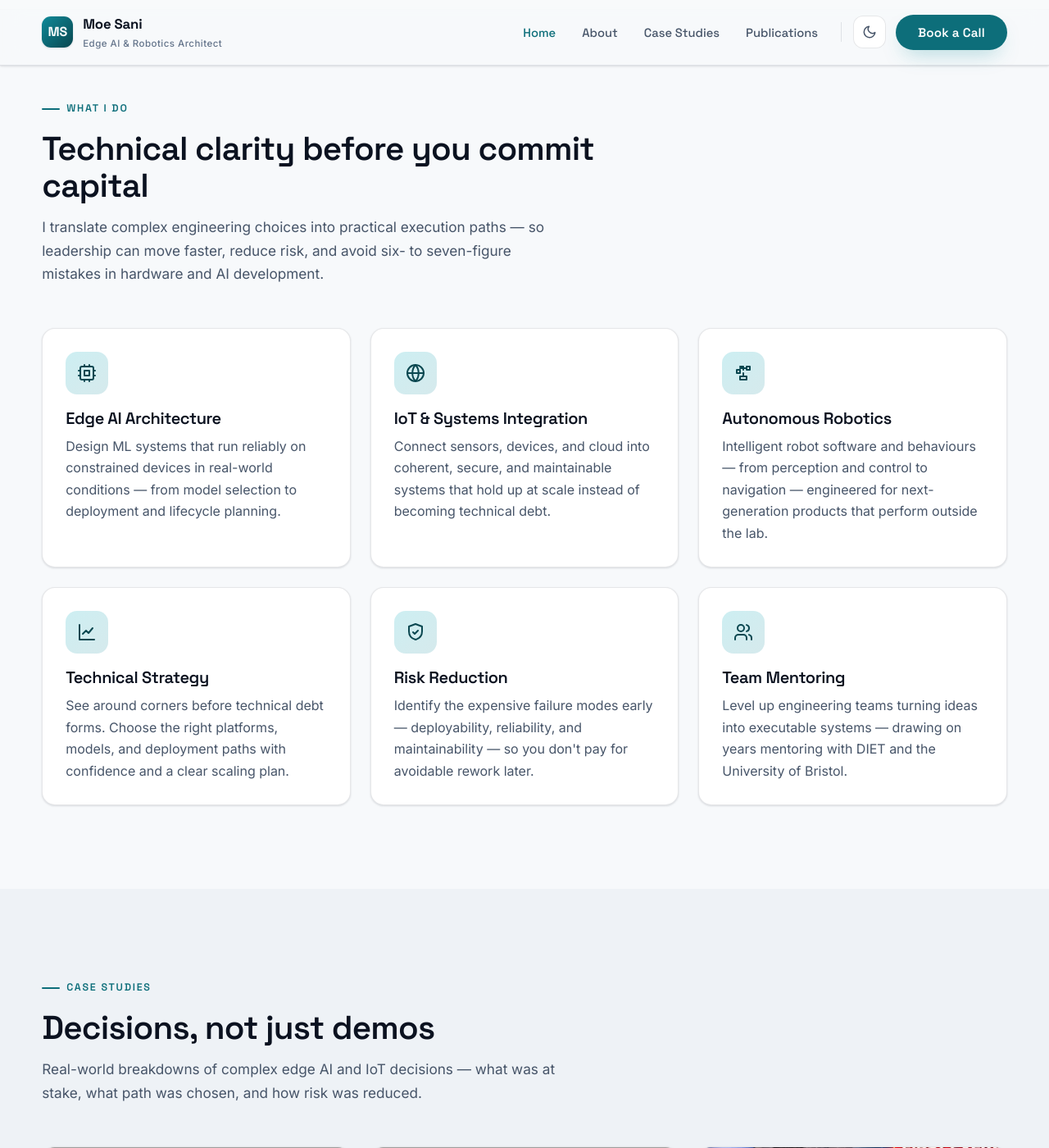
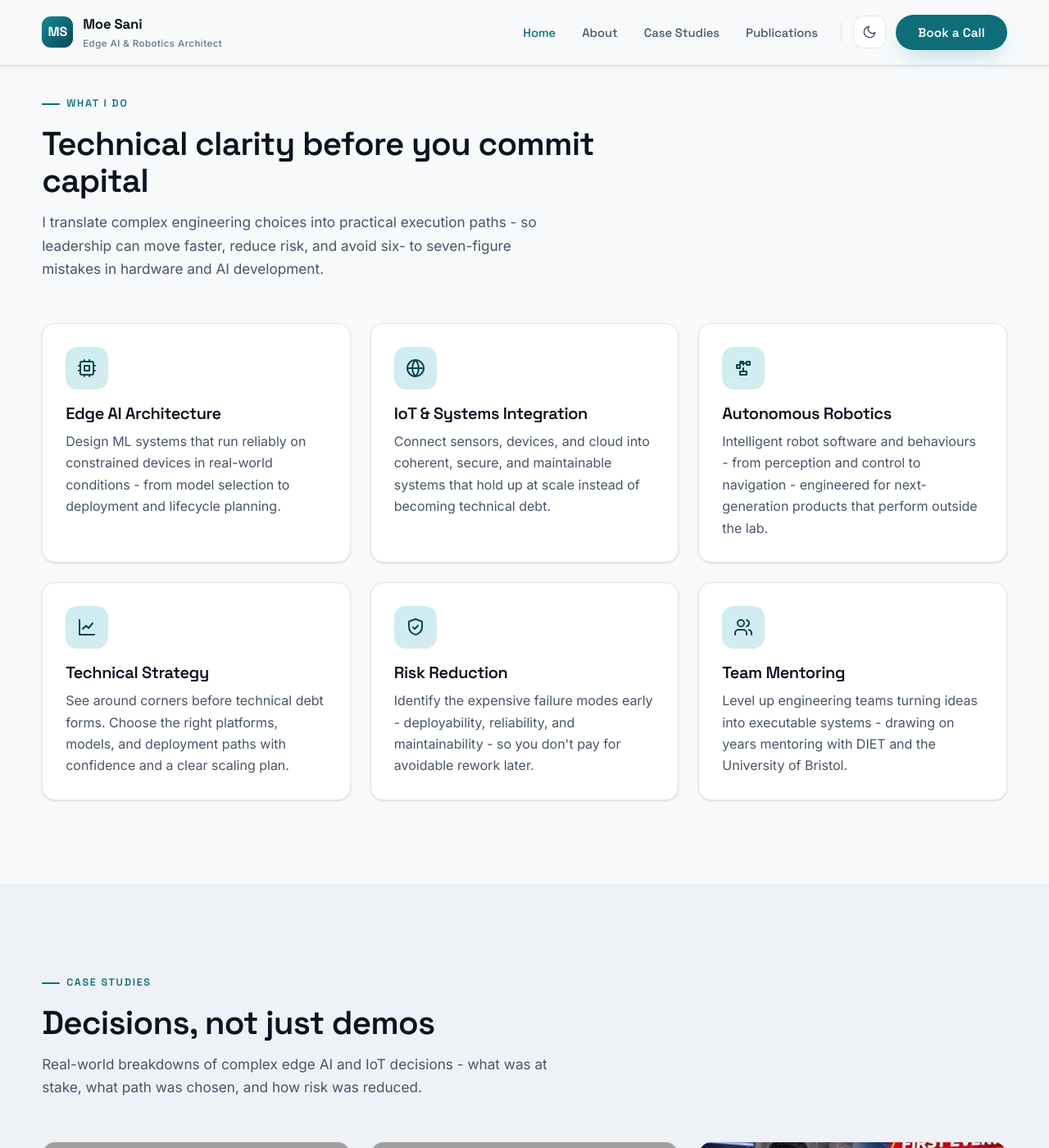
Before and after one commit to moe-sani/moe-sani.github.io, a Jekyll site: the page built from index.html, in a window 1280 px wide and 1400 px high, scrolled down 1093 px. Shown: the whole window at 82% size. Built offline with Jekyll 4.4.1, drawn with Linux system fonts in a browser that asks for light colours; some of the changed text lies outside the part shown; grey boxes are pictures that could not be loaded.

Commit message:
removed mdash

```diff
--- a/index.html
+++ b/index.html
@@ -1,7 +1,7 @@
 ---
 layout: default
-title: Moe Sani — Edge AI & Industrial Systems Architect
-description: Moe Sani architects scalable edge AI, IoT, and autonomous systems for industrial leaders — helping teams choose the right technical strategy the first time.
+title: Moe Sani - Edge AI & Industrial Systems Architect
+description: Moe Sani architects scalable edge AI, IoT, and autonomous systems for industrial leaders - helping teams choose the right technical strategy the first time.
 ---
 
 <section id="home" class="hero">
@@ -9,7 +9,7 @@ description: Moe Sani architects scalable edge AI, IoT, and autonomous systems f
     <div class="hero-copy reveal">
       <span class="hero-badge"><span class="dot" aria-hidden="true"></span> Available for advisory &amp; architecture engagements</span>
       <h1>Architecting scalable <span class="grad">Edge AI</span> for industrial leaders</h1>
-      <p class="hero-lede">I help companies building hardware and AI products avoid costly technical mistakes — designing edge intelligence systems that work in production and scale for the next five years.</p>
+      <p class="hero-lede">I help companies building hardware and AI products avoid costly technical mistakes - designing edge intelligence systems that work in production and scale for the next five years.</p>
       <div class="hero-actions">
         <a class="button button-primary" href="/#contact">
           Book a Strategy Call
@@ -39,7 +39,7 @@ description: Moe Sani architects scalable edge AI, IoT, and autonomous systems f
       <span>Edge Impulse (a Qualcomm Company)</span>
       <span>Dyson</span>
       <span>Bristol Robotics Lab</span>
-      <span>IIT — Istituto Italiano di Tecnologia</span>
+      <span>IIT - Istituto Italiano di Tecnologia</span>
       <span>University of Bristol</span>
     </div>
   </div>
@@ -50,13 +50,13 @@ description: Moe Sani architects scalable edge AI, IoT, and autonomous systems f
     <div class="section-head reveal">
       <span class="eyebrow">What I do</span>
       <h2 class="section-title">Technical clarity before you commit capital</h2>
-      <p class="section-lede">I translate complex engineering choices into practical execution paths — so leadership can move faster, reduce risk, and avoid six- to seven-figure mistakes in hardware and AI development.</p>
+      <p class="section-lede">I translate complex engineering choices into practical execution paths - so leadership can move faster, reduce risk, and avoid six- to seven-figure mistakes in hardware and AI development.</p>
     </div>
     <div class="card-grid">
       <article class="card service-card reveal">
         <span class="service-ico"><svg viewBox="0 0 24 24" fill="none" stroke="currentColor" stroke-width="2" stroke-linecap="round" stroke-linejoin="round" aria-hidden="true"><rect x="4" y="4" width="16" height="16" rx="2"/><path d="M9 9h6v6H9z"/><path d="M9 2v2M15 2v2M9 20v2M15 20v2M2 9h2M2 15h2M20 9h2M20 15h2"/></svg></span>
         <h3>Edge AI Architecture</h3>
-        <p>Design ML systems that run reliably on constrained devices in real-world conditions — from model selection to deployment and lifecycle planning.</p>
+        <p>Design ML systems that run reliably on constrained devices in real-world conditions - from model selection to deployment and lifecycle planning.</p>
       </article>
       <article class="card service-card reveal" data-delay="1">
         <span class="service-ico"><svg viewBox="0 0 24 24" fill="none" stroke="currentColor" stroke-width="2" stroke-linecap="round" stroke-linejoin="round" aria-hidden="true"><path d="M12 2a10 10 0 1 0 0 20 10 10 0 0 0 0-20z"/><path d="M2 12h20M12 2a15 15 0 0 1 0 20M12 2a15 15 0 0 0 0 20"/></svg></span>
@@ -66,7 +66,7 @@ description: Moe Sani architects scalable edge AI, IoT, and autonomous systems f
       <article class="card service-card reveal" data-delay="2">
         <span class="service-ico"><svg viewBox="0 0 24 24" fill="none" stroke="currentColor" stroke-width="2" stroke-linecap="round" stroke-linejoin="round" aria-hidden="true"><path d="M12 8V4H8M4 8h4v4H4zM16 4h4v4h-4zM8 16h8v4H8z"/><path d="M12 12v4M8 6h8"/></svg></span>
         <h3>Autonomous Robotics</h3>
-        <p>Intelligent robot software and behaviours — from perception and control to navigation — engineered for next-generation products that perform outside the lab.</p>
+        <p>Intelligent robot software and behaviours - from perception and control to navigation - engineered for next-generation products that perform outside the lab.</p>
       </article>
       <article class="card service-card reveal">
         <span class="service-ico"><svg viewBox="0 0 24 24" fill="none" stroke="currentColor" stroke-width="2" stroke-linecap="round" stroke-linejoin="round" aria-hidden="true"><path d="M3 3v18h18"/><path d="M7 14l4-4 3 3 5-6"/></svg></span>
@@ -76,12 +76,12 @@ description: Moe Sani architects scalable edge AI, IoT, and autonomous systems f
       <article class="card service-card reveal" data-delay="1">
         <span class="service-ico"><svg viewBox="0 0 24 24" fill="none" stroke="currentColor" stroke-width="2" stroke-linecap="round" stroke-linejoin="round" aria-hidden="true"><path d="M12 2 4 5v6c0 5 3.4 8.7 8 10 4.6-1.3 8-5 8-10V5l-8-3z"/><path d="m9 12 2 2 4-4"/></svg></span>
         <h3>Risk Reduction</h3>
-        <p>Identify the expensive failure modes early — deployability, reliability, and maintainability — so you don't pay for avoidable rework later.</p>
+        <p>Identify the expensive failure modes early - deployability, reliability, and maintainability - so you don't pay for avoidable rework later.</p>
       </article>
       <article class="card service-card reveal" data-delay="2">
         <span class="service-ico"><svg viewBox="0 0 24 24" fill="none" stroke="currentColor" stroke-width="2" stroke-linecap="round" stroke-linejoin="round" aria-hidden="true"><path d="M16 21v-2a4 4 0 0 0-4-4H6a4 4 0 0 0-4 4v2"/><circle cx="9" cy="7" r="4"/><path d="M22 21v-2a4 4 0 0 0-3-3.87M16 3.13a4 4 0 0 1 0 7.75"/></svg></span>
         <h3>Team Mentoring</h3>
-        <p>Level up engineering teams turning ideas into executable systems — drawing on years mentoring with DIET and the University of Bristol.</p>
+        <p>Level up engineering teams turning ideas into executable systems - drawing on years mentoring with DIET and the University of Bristol.</p>
       </article>
     </div>
   </div>
@@ -92,7 +92,7 @@ description: Moe Sani architects scalable edge AI, IoT, and autonomous systems f
     <div class="section-head reveal">
       <span class="eyebrow">Case Studies</span>
       <h2 class="section-title">Decisions, not just demos</h2>
-      <p class="section-lede">Real-world breakdowns of complex edge AI and IoT decisions — what was at stake, what path was chosen, and how risk was reduced.</p>
+      <p class="section-lede">Real-world breakdowns of complex edge AI and IoT decisions - what was at stake, what path was chosen, and how risk was reduced.</p>
     </div>
     <div class="card-grid">
       {% for post in site.posts limit:3 %}
@@ -162,7 +162,7 @@ description: Moe Sani architects scalable edge AI, IoT, and autonomous systems f
       <p class="section-lede">Watch my latest thinking on edge AI, robotics, and building systems that scale.</p>
     </div>
     <div class="video-wrap reveal">
-      <iframe src="https://www.youtube.com/embed/f1fv0WD6vmE?si=tRylLpVHcbL5WCuH" title="Moe Sani — featured video" loading="lazy" allow="accelerometer; autoplay; clipboard-write; encrypted-media; gyroscope; picture-in-picture; web-share" referrerpolicy="strict-origin-when-cross-origin" allowfullscreen></iframe>
+      <iframe src="https://www.youtube.com/embed/f1fv0WD6vmE?si=tRylLpVHcbL5WCuH" title="Moe Sani - featured video" loading="lazy" allow="accelerometer; autoplay; clipboard-write; encrypted-media; gyroscope; picture-in-picture; web-share" referrerpolicy="strict-origin-when-cross-origin" allowfullscreen></iframe>
     </div>
   </div>
 </section>
@@ -172,7 +172,7 @@ description: Moe Sani architects scalable edge AI, IoT, and autonomous systems f
     <div class="contact-panel reveal">
       <div class="contact-info">
         <span class="eyebrow">Get in touch</span>
-        <h2>Design the right system now — not after it breaks</h2>
+        <h2>Design the right system now - not after it breaks</h2>
         <p>Need architectural clarity before a major edge AI or IoT investment? Let's get the technical strategy right so you don't pay for avoidable mistakes later.</p>
         <div class="contact-direct">
           <a href="https://linkedin.com/in/moe-sani" target="_blank" rel="noopener">
```
